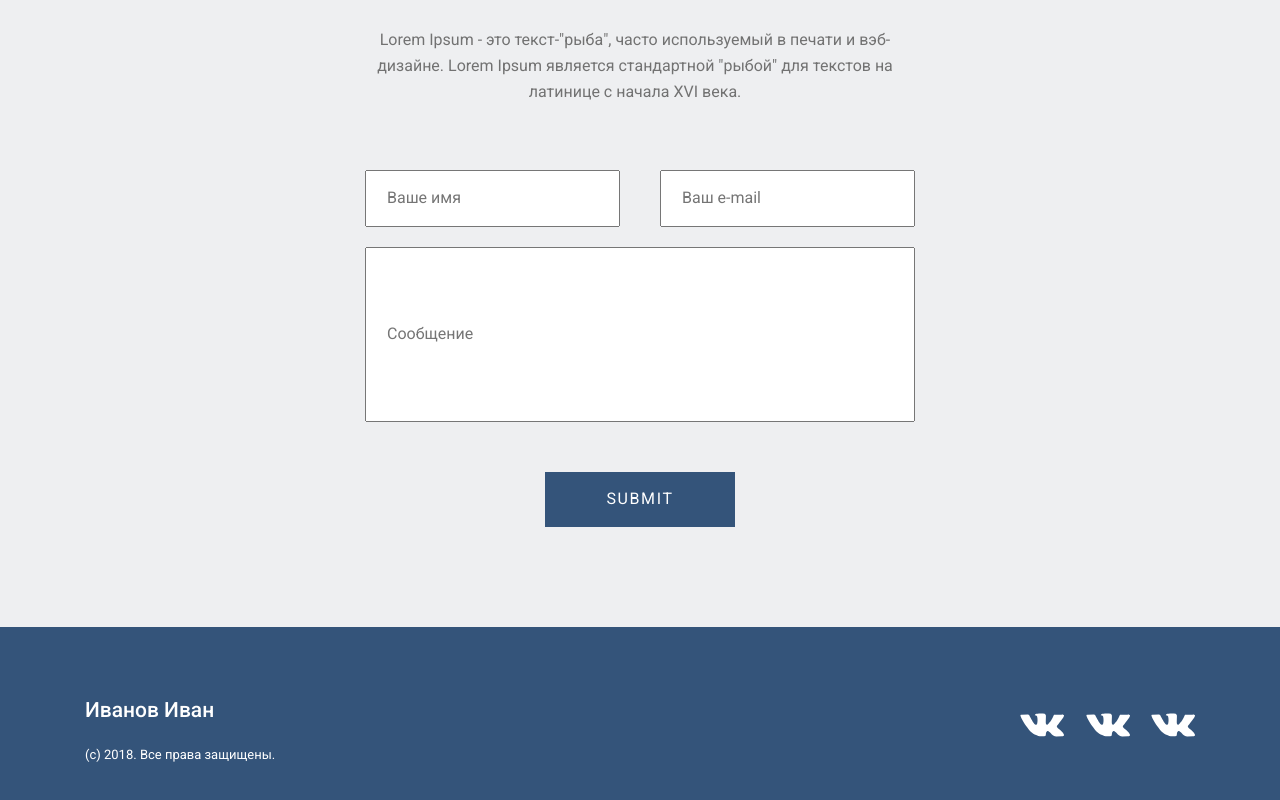
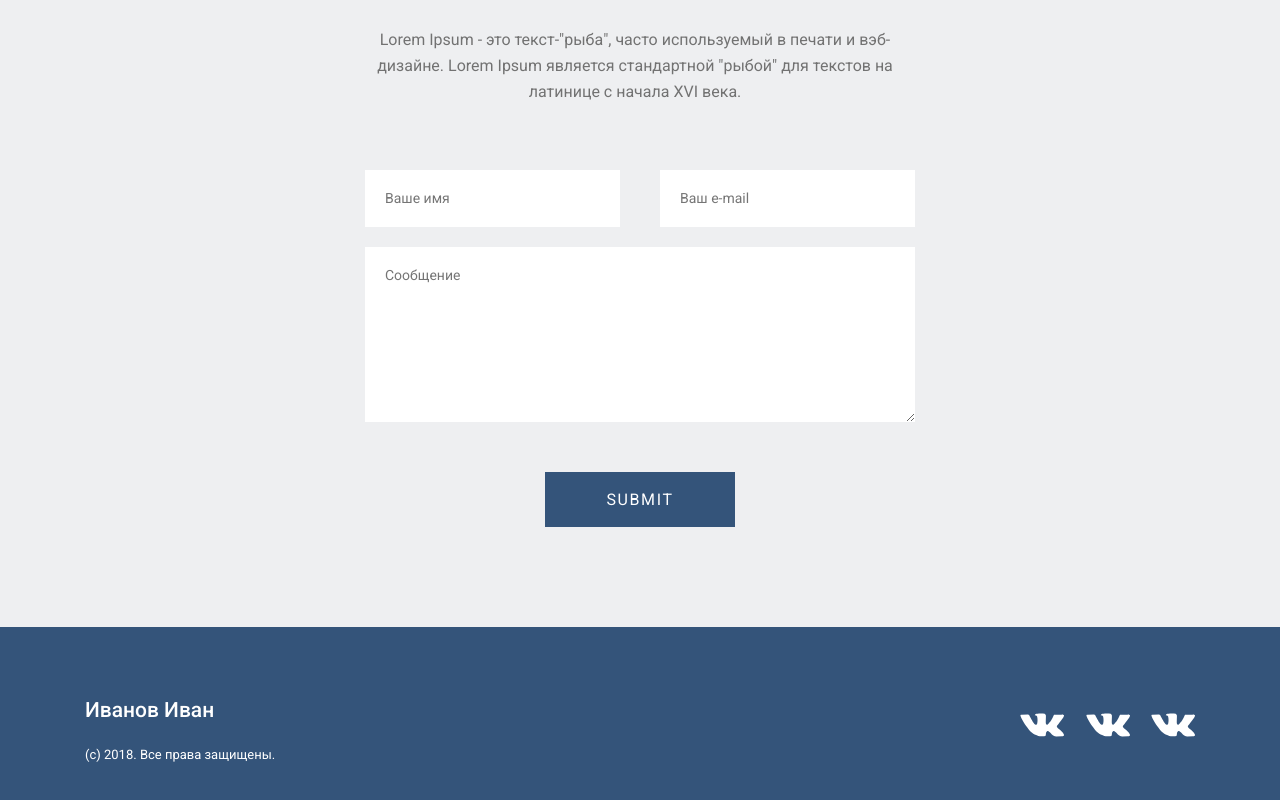
Before and after one commit to PeepoHappy-3/proj-2, a plain HTML site: page index.html in a window 1280 px wide. Shown: the part 4191-4991 px from the top of the page. Drawn offline with Linux system fonts and the light colour scheme; a web font is replaced by a local one.

Commit message:
fixed pepega textarea

```diff
--- a/index.html
+++ b/index.html
@@ -241,10 +241,10 @@
                     </p>
                     <form action="" class="order__form">
                         <div class="order__row">
-                            <input type="text" class="order__input" placeholder="Ваше имя">
-                            <input type="text" class="order__input" placeholder="Ваш e-mail">
+                            <input type="text" class="order__input input" placeholder="Ваше имя">
+                            <input type="text" class="order__input input" placeholder="Ваш e-mail">
                         </div>
-                        <input type="textarea" class="order__message" placeholder="Сообщение">
+                        <textarea class="order__message input" placeholder="Сообщение"></textarea>
                         <input type="submit" class="button order__button">
                     </form>
                 </div>
--- a/styles/style.css
+++ b/styles/style.css
@@ -347,18 +347,27 @@
             margin: 0 0 20px;
         }
 
-    .order__message {
-        width: 100%;
+        .input {
             box-sizing: border-box;
-        min-height: 175px;
             padding: 17px 0 17px 20px;
-        margin: 0 0 50px;
+            border: none;
+            font-weight: normal;
+            font-size: 14px;
+            line-height: 23px;
+        }
+
+        .input:focus {
+            outline-color: #34547A;
         }
 
         .order__input {
-        box-sizing: border-box;
             flex-basis: 255px;
-        padding: 17px 0 17px 20px;
+        }
+
+        .order__message {
+            width: 100%;
+            height: 175px;
+            margin: 0 0 50px;
         }
 
         .order__button {
```
Lines whose indentation alone changed are shown as unchanged.
